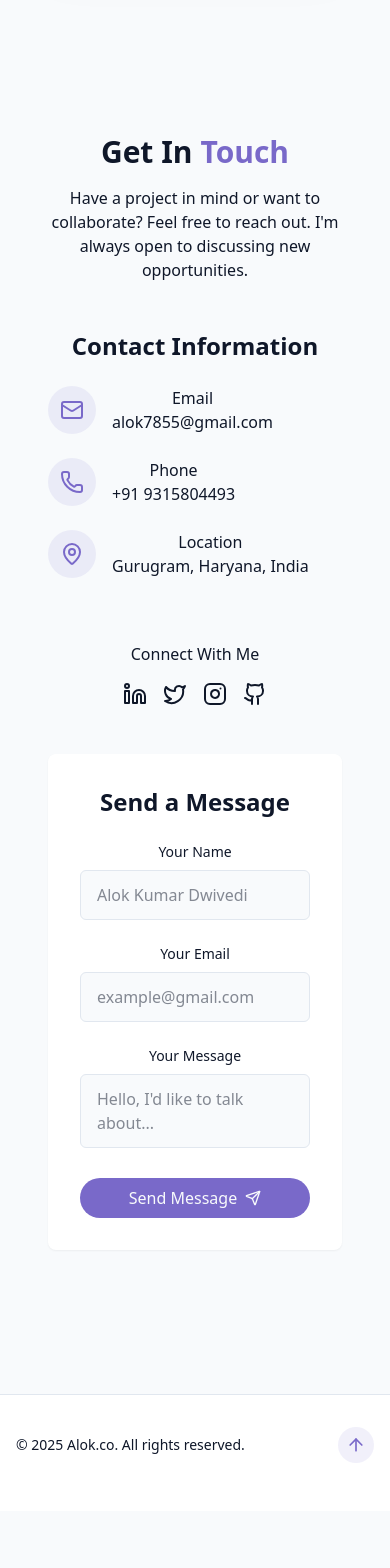
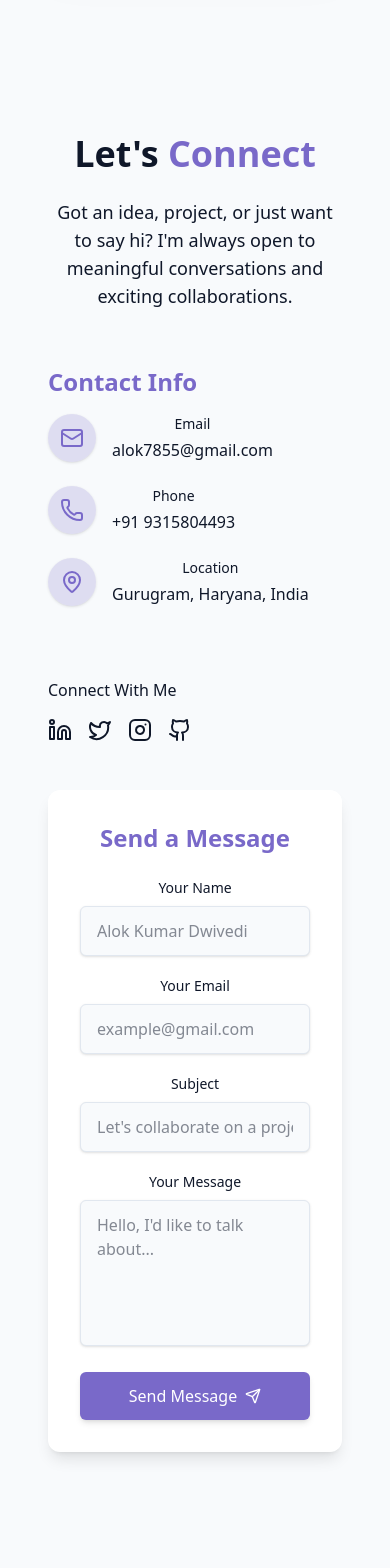
Before and after one commit to Dwivedi-Alok/MY-Portfolio, a React (Vite) app: page / in a window 390 px wide. Shown: the part 10040-11608 px from the top of the page. Before the commit the page ends 11551 px from the top, so only its background shows below. Built offline with nearby package versions, Linux system fonts and the light colour scheme.

Commit message:
Improved Contact Section

```diff
--- a/src/components/ContactSection.jsx
+++ b/src/components/ContactSection.jsx
@@ -34,7 +34,7 @@ export const ContactSection = () => {
           title: "Message sent!",
           description: "Thank you for your message. I'll get back to you soon.",
         });
-        formRef.current.reset(); // Reset form
+        formRef.current.reset();
         setIsSubmitting(false);
       })
       .catch((error) => {
@@ -48,88 +48,102 @@ export const ContactSection = () => {
   };
 
   return (
-    <section id="contact" className="py-24 px-4 relative bg-secondary/30">
-      <div className="container mx-auto max-w-5xl">
-        <h2 className="text-3xl md:text-4xl font-bold mb-4 text-center">
-          Get In <span className="text-primary">Touch</span>
+    <section id="contact" className="py-24 text-muted-foreground px-4 relative bg-secondary/30">
+      <div className="container mx-auto max-w-6xl">
+        <h2 className="text-4xl md:text-5xl font-bold mb-6 text-center">
+          Let's <span className="text-primary">Connect</span>
         </h2>
 
-        <p className="text-center text-muted-foreground mb-12 max-w-2xl mx-auto">
-          Have a project in mind or want to collaborate? Feel free to reach out.
-          I'm always open to discussing new opportunities.
+        <p className="text-center text-muted-foreground mb-14 max-w-2xl mx-auto text-lg">
+          Got an idea, project, or just want to say hi? I'm always open to meaningful conversations and exciting collaborations.
         </p>
 
-        <div className="grid grid-cols-1 md:grid-cols-2 gap-12">
-          {/* Left Side */}
-          <div className="space-y-8">
-            <h3 className="text-2xl font-semibold mb-6">Contact Information</h3>
+        <div className="grid grid-cols-1 md:grid-cols-2 gap-12 items-start">
+          {/* Contact Info */}
+          <div className="space-y-10 text-muted-foreground">
+            <div className="space-y-6">
+              <h3 className="text-2xl font-semibold text-primary mb-4 text-left">Contact Info</h3>
 
-            <div className="space-y-6">
-              <div className="flex items-start space-x-4">
-                <div className="p-3 rounded-full bg-primary/10">
-                  <Mail className="h-6 w-6 text-primary" />
+              {/* Email */}
+              <div className="flex items-start gap-4">
+                <div className="p-3 rounded-full bg-primary/20 text-primary shadow-sm">
+                  <Mail className="w-6 h-6" />
                 </div>
                 <div>
-                  <h4 className="font-medium">Email</h4>
-                  <a
-                    href="mailto:alok7855@gmail.com"
-                    className="text-muted-foreground hover:text-primary transition-colors"
-                  >
+                  <p className="text-sm text-muted-foreground mb-1 font-medium">Email</p>
+                  <a href="mailto:alok7855@gmail.com" className="text-base hover:text-primary transition">
                     alok7855@gmail.com
                   </a>
                 </div>
               </div>
 
-              <div className="flex items-start space-x-4">
-                <div className="p-3 rounded-full bg-primary/10">
-                  <Phone className="h-6 w-6 text-primary" />
+              {/* Phone */}
+              <div className="flex items-start gap-4">
+                <div className="p-3 rounded-full bg-primary/20 text-primary shadow-sm">
+                  <Phone className="w-6 h-6" />
                 </div>
                 <div>
-                  <h4 className="font-medium">Phone</h4>
-                  <a
-                    href="tel:+919315804493"
-                    className="text-muted-foreground hover:text-primary transition-colors"
-                  >
+                  <p className="text-sm text-muted-foreground mb-1 font-medium">Phone</p>
+                  <a href="tel:+919315804493" className="text-base hover:text-primary transition">
                     +91 9315804493
                   </a>
                 </div>
               </div>
 
-              <div className="flex items-start space-x-4">
-                <div className="p-3 rounded-full bg-primary/10">
-                  <MapPin className="h-6 w-6 text-primary" />
+              {/* Location */}
+              <div className="flex items-start gap-4">
+                <div className="p-3 rounded-full bg-primary/20 text-primary shadow-sm">
+                  <MapPin className="w-6 h-6" />
                 </div>
                 <div>
-                  <h4 className="font-medium">Location</h4>
-                  <span className="text-muted-foreground">Gurugram, Haryana, India</span>
+                  <p className="text-sm text-muted-foreground mb-1 font-medium">Location</p>
+                  <p className="text-base">Gurugram, Haryana, India</p>
                 </div>
               </div>
             </div>
 
+            {/* Social Links */}
             <div className="pt-8">
-              <h4 className="font-medium mb-4">Connect With Me</h4>
-              <div className="flex space-x-4 justify-center">
-                <a href="https://www.linkedin.com/in/alok-kumar-dwivedi-836942178/" target="_blank">
+  <h4 className="font-medium mb-4 text-left">Connect With Me</h4>
+  <div className="flex space-x-4">
+    <a
+      href="https://www.linkedin.com/in/alok-kumar-dwivedi-836942178/"
+      target="_blank"
+      className="hover:text-primary transition-transform hover:scale-110"
+    >
       <Linkedin />
     </a>
-                <a href="https://x.com/AlokDwi174" target="_blank">
+    <a
+      href="https://x.com/AlokDwi174"
+      target="_blank"
+      className="hover:text-primary transition-transform hover:scale-110"
+    >
       <Twitter />
     </a>
-                <a href="https://www.instagram.com/alokdwivedi_14/" target="_blank">
+    <a
+      href="https://www.instagram.com/alokdwivedi_14/"
+      target="_blank"
+      className="hover:text-primary transition-transform hover:scale-110"
+    >
       <Instagram />
     </a>
-                <a href="https://github.com/Dwivedi-Alok" target="_blank">
+    <a
+      href="https://github.com/Dwivedi-Alok"
+      target="_blank"
+      className="hover:text-primary transition-transform hover:scale-110"
+    >
       <Github />
     </a>
   </div>
 </div>
+
           </div>
 
-          {/* Right Side */}
-          <div className="bg-card p-8 rounded-lg shadow-xs">
-            <h3 className="text-2xl font-semibold mb-6">Send a Message</h3>
+          {/* Contact Form */}
+          <div className="bg-card p-8 rounded-xl shadow-lg backdrop-blur-sm">
+            <h3 className="text-2xl font-semibold mb-6 text-primary">Send a Message</h3>
 
-            <form ref={formRef} onSubmit={handleSubmit} className="space-y-6">
+            <form ref={formRef} onSubmit={handleSubmit} className="space-y-5">
               <div>
                 <label htmlFor="name" className="block text-sm font-medium mb-2">
                   Your Name
@@ -137,9 +151,9 @@ export const ContactSection = () => {
                 <input
                   type="text"
                   id="name"
-                  name="from_name" // ✅ correct name for EmailJS auto-reply
+                  name="user_name"
                   required
-                  className="w-full px-4 py-3 rounded-md border border-input bg-background focus:outline-none focus:ring-2 focus:ring-primary"
+                  className="w-full px-4 py-3 rounded-md border border-input bg-background shadow-sm focus:outline-none focus:ring-2 focus:ring-primary"
                   placeholder="Alok Kumar Dwivedi"
                 />
               </div>
@@ -151,10 +165,24 @@ export const ContactSection = () => {
                 <input
                   type="email"
                   id="email"
-                  name="email" // ✅ correct name for EmailJS auto-reply
+                  name="user_email"
                   required
-                  className="w-full px-4 py-3 rounded-md border border-input bg-background focus:outline-none focus:ring-2 focus:ring-primary"
+                  className="w-full px-4 py-3 rounded-md border border-input bg-background shadow-sm focus:outline-none focus:ring-2 focus:ring-primary"
                   placeholder="example@gmail.com"
+                />
+              </div>
+
+              <div>
+                <label htmlFor="subject" className="block text-sm font-medium mb-2">
+                  Subject
+                </label>
+                <input
+                  type="text"
+                  id="subject"
+                  name="subject"
+                  required
+                  className="w-full px-4 py-3 rounded-md border border-input bg-background shadow-sm focus:outline-none focus:ring-2 focus:ring-primary"
+                  placeholder="Let's collaborate on a project!"
                 />
               </div>
 
@@ -165,8 +193,9 @@ export const ContactSection = () => {
                 <textarea
                   id="message"
                   name="message"
+                  rows="5"
                   required
-                  className="w-full px-4 py-3 rounded-md border border-input bg-background focus:outline-none focus:ring-2 focus:ring-primary resize-none"
+                  className="w-full px-4 py-3 rounded-md border border-input bg-background shadow-sm focus:outline-none focus:ring-2 focus:ring-primary resize-none"
                   placeholder="Hello, I'd like to talk about..."
                 />
               </div>
@@ -175,7 +204,7 @@ export const ContactSection = () => {
                 type="submit"
                 disabled={isSubmitting}
                 className={cn(
-                  "cosmic-button w-full flex items-center justify-center gap-2"
+                  "w-full py-3 text-white bg-primary rounded-md shadow-md flex items-center justify-center gap-2 hover:shadow-lg hover:bg-primary/90 transition-all duration-300"
                 )}
               >
                 {isSubmitting ? "Sending..." : "Send Message"}
```
Lines whose indentation alone changed are shown as unchanged.
